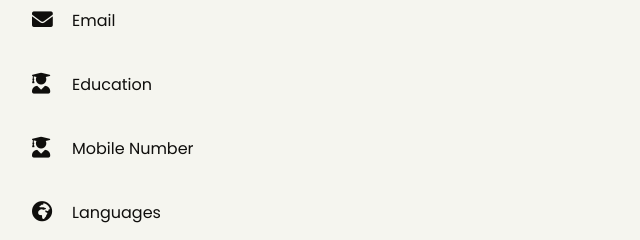
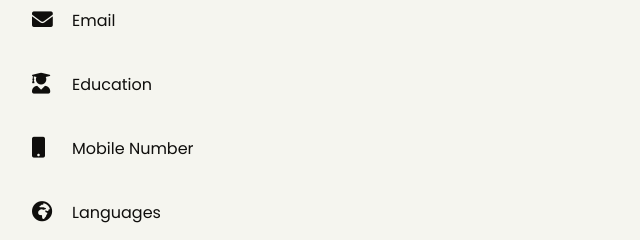
Before and after one commit to Huma-Rasheed/portfolio, a plain HTML site: page index.html in a window 1280 px wide. Shown: the part 2760-3000 px from the top of the page, 144-784 px from the left. Drawn offline with Linux system fonts and the light colour scheme.

Commit message:
Update index.html

```diff
--- a/index.html
+++ b/index.html
@@ -151,7 +151,7 @@
                             </div>
                             <div class="contact-item">
                                 <div class="icon">
-                                    <i class="fas fa-user-graduate"></i>
+                                    <i class="fas fa-mobile"></i>
                                     <span>Mobile Number</span>
                                 </div>
                                 <p>
```
